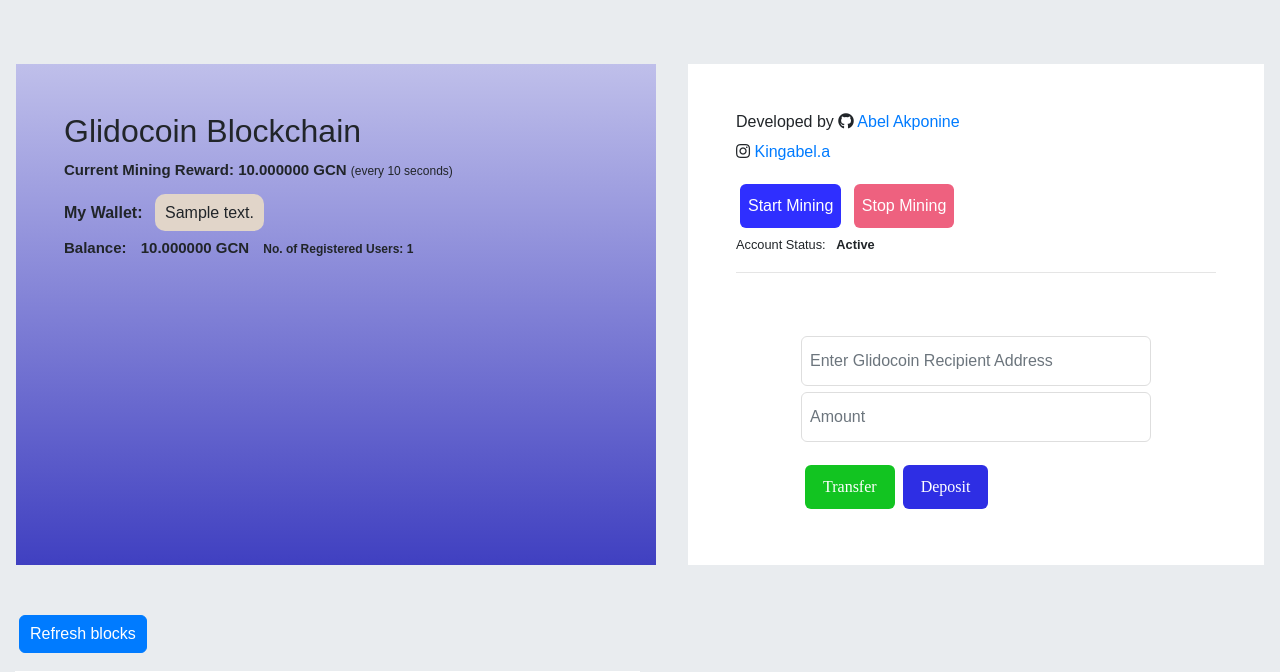
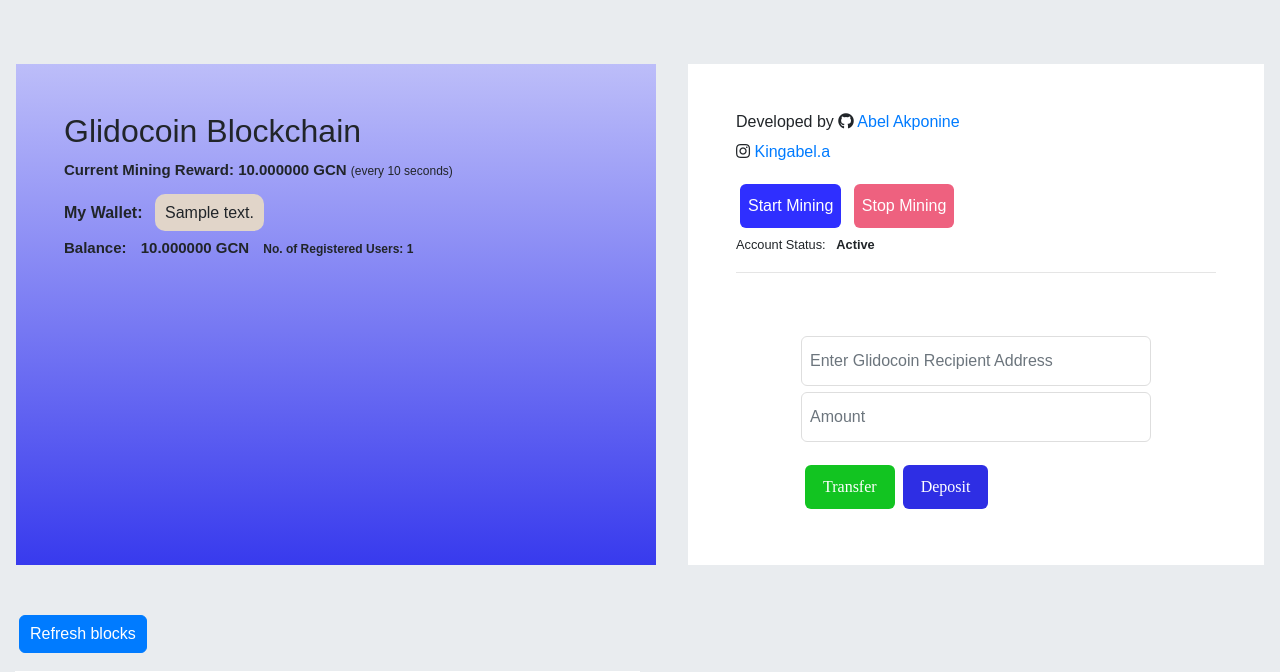
Before and after one commit to abelakponine/Glidocoin, a Django app: template Glidocoin/templates/index.html in a window 1280 px wide. Shown: the part 66-738 px from the top of the page. Run offline with Django 3.2, Linux system fonts and the light colour scheme; the template is opened without the code that fills it: most values are stand-ins (such as "Sample title", 1, 10 or a date in 2020); data that the repository does not hold is empty; some libraries are stand-ins or nearby versions.

Commit message:
Glidocoin Update

```diff
--- a/Glidocoin/templates/index.html
+++ b/Glidocoin/templates/index.html
@@ -22,7 +22,7 @@
             <div class="">
                 <div class="row d-flex flex-wrap">
 
-                    <div class="flex-fill p-5 ml-3 mr-3 medium" style="background:#7c7cff;background:linear-gradient(to bottom, white -50%, #0000ac 150%, white 100%) !important;-webkit-linear-gradient(to bottom, white -50%, #0000ac 150%, white 100%) !important;font-size:15px;word-break:break-word;">
+                    <div class="flex-fill p-5 ml-3 mr-3 medium" style="background:#7c7cff;background:linear-gradient(to bottom, white -50%, #1013ea 130%, white 100%) !important;-webkit-linear-gradient(to bottom, white -50%, #1013ea 130%, white 100%) !important;font-size:15px;word-break:break-word;">
                         <h2>Glidocoin Blockchain</h2>
                         <b>Current Mining Reward: {{ Glidocoin.miningReward | floatformat:6 }} GCN <small>(every 10 seconds)</small></b>
                         <p>
```
